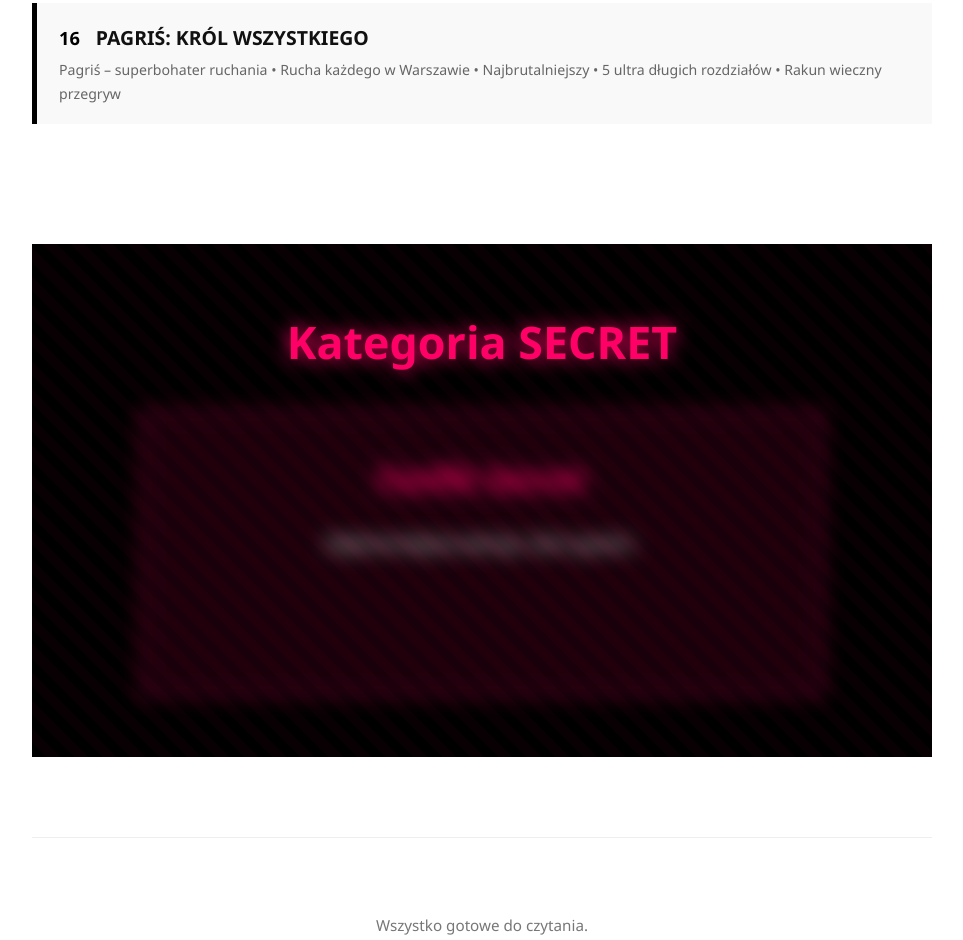
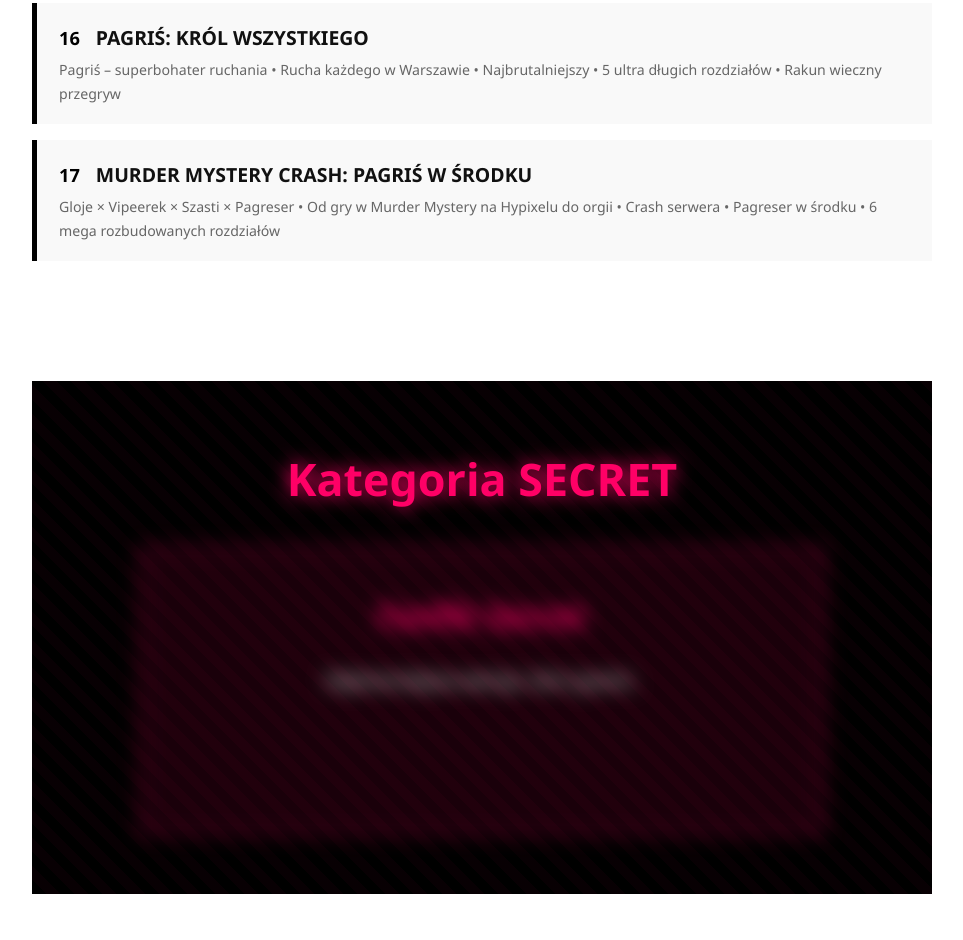
Before and after one commit to vkamix11/ArchiwumFanfik-w, a plain HTML site: page index.html in a window 1280 px wide. Shown: the part 2202-3142 px from the top of the page, without its empty margins (158-1121 px from the left). Drawn offline with Linux system fonts and the light colour scheme.

Commit message:
Add fanfic 17 link and description to index.html
Added a new fanfic link for 'Murder Mystery Crash: Pagriś w Środku' with details.

```diff
--- a/index.html
+++ b/index.html
@@ -138,12 +138,19 @@
                 <div class="desc">Pagriś × Vipeerek × Gloje × Elobelo × K4yez_ × Barakuda × Kamix • Cała szkoła podstawowa • Pani Polonistka Vipeerka • Rakun = woźny-przegryw • 5 mega długich rozdziałów • Totalna masakra</div>
             </a>
 
-            <!-- FANFIK 17 W ARCHIWUM JAKO 16 -->
             <a href="https://vkamix11.github.io/Fanfik17/" target="_blank" class="item">
                 <span class="num">16</span>
                 <span class="title">PAGRIŚ: KRÓL WSZYSTKIEGO</span>
                 <div class="desc">
                     Pagriś – superbohater ruchania • Rucha każdego w Warszawie • Najbrutalniejszy • 5 ultra długich rozdziałów • Rakun wieczny przegryw
+                </div>
+            </a>
+
+            <a href="https://vkamix11.github.io/Fanfik18/" target="_blank" class="item">
+                <span class="num">17</span>
+                <span class="title">MURDER MYSTERY CRASH: PAGRIŚ W ŚRODKU</span>
+                <div class="desc">
+                    Gloje × Vipeerek × Szasti × Pagreser • Od gry w Murder Mystery na Hypixelu do orgii • Crash serwera • Pagreser w środku • 6 mega rozbudowanych rozdziałów
                 </div>
             </a>
 
@@ -168,4 +175,4 @@
 </div>
 
 </body>
-                </html>
+</html>
```
